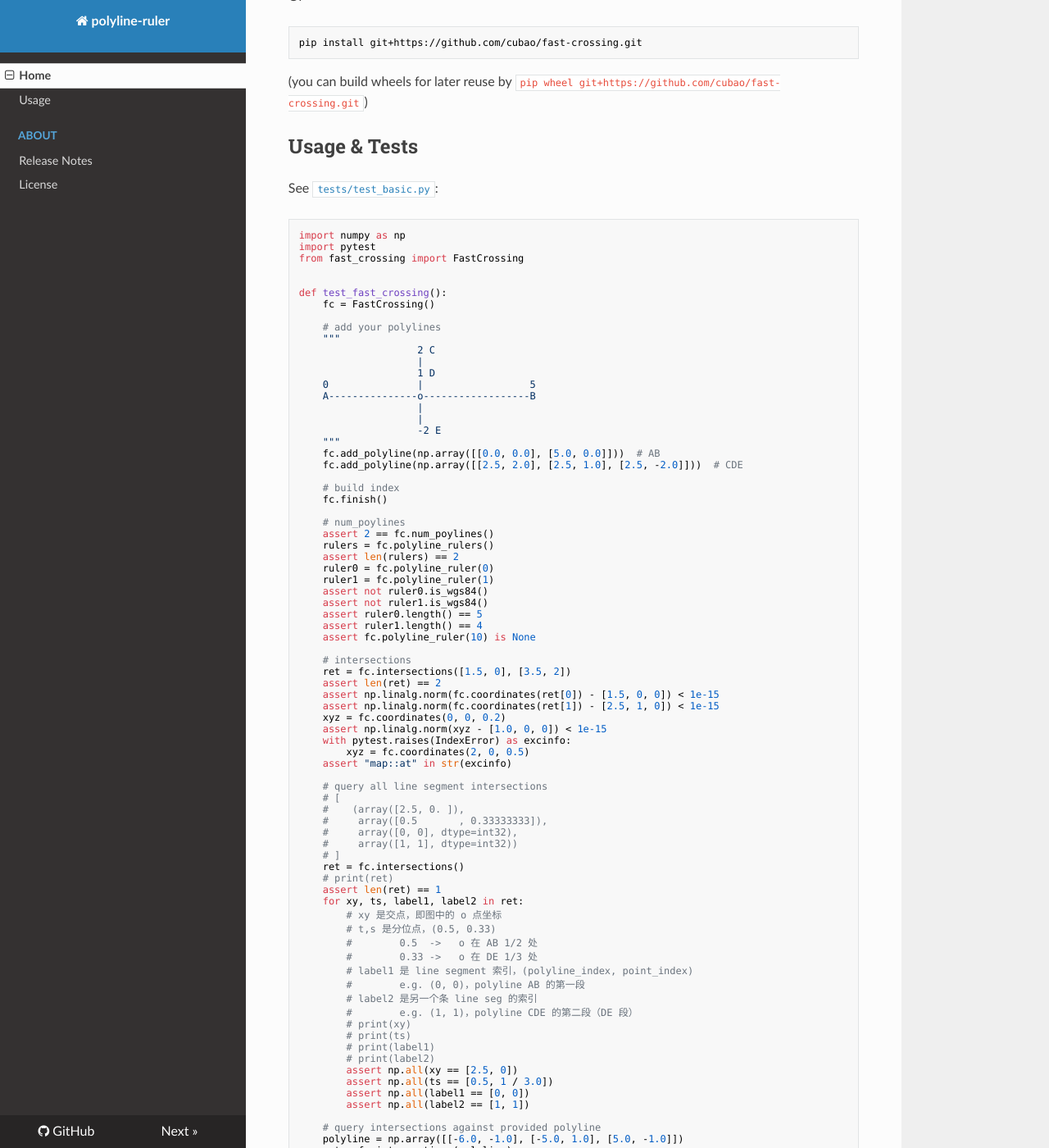
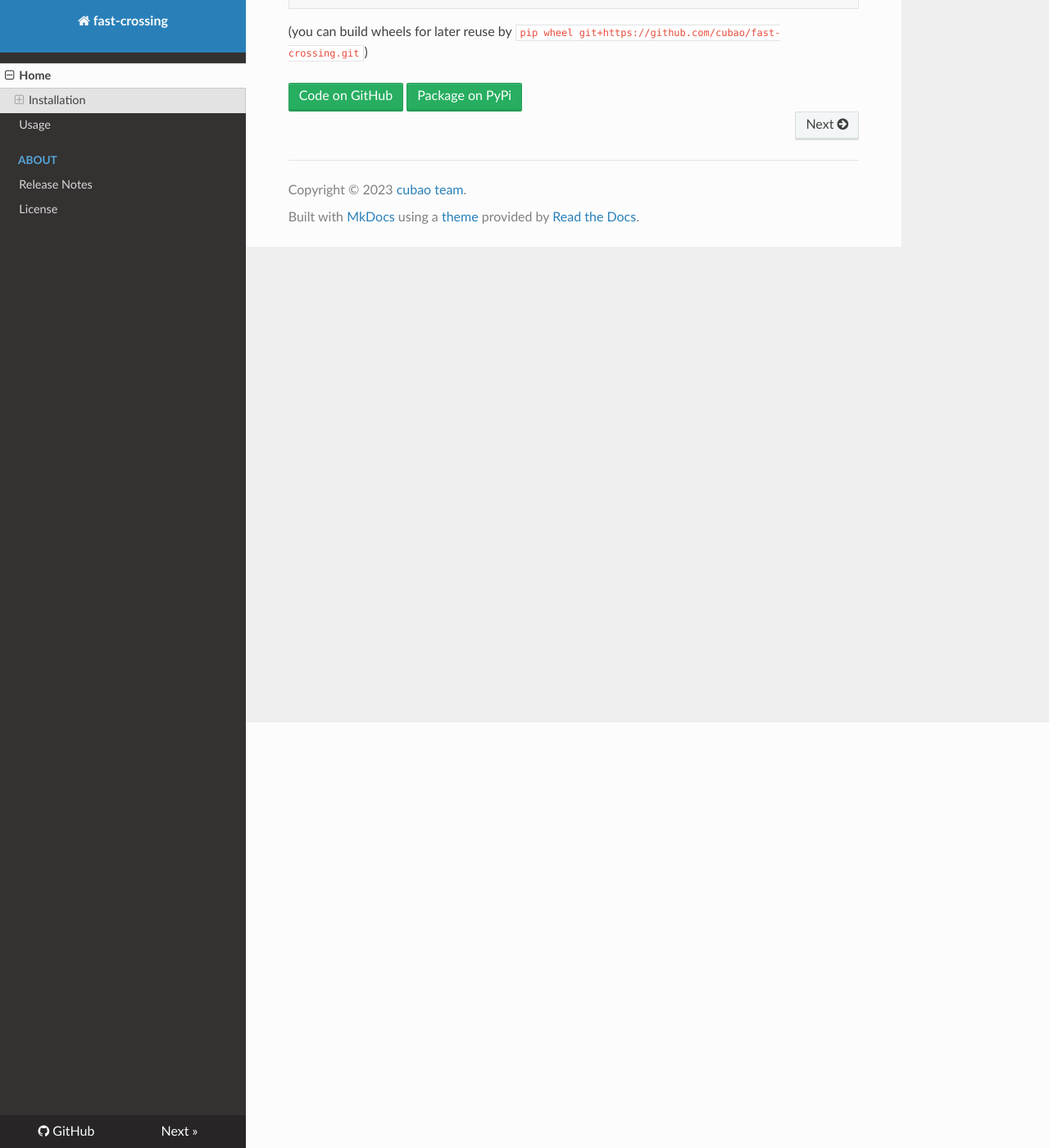
Before and after one commit to cubao/fast-crossing, an MkDocs documentation site: the page built from docs/index.md, in a window 1280 px wide and 1400 px high, scrolled down 519 px. Shown: the whole window at 82% size. Built offline with MkDocs 1.6.1, drawn with Linux system fonts in a browser that asks for light colours; nearby versions of some CDN libraries; some of the changed text lies outside the part shown.

Commit message:
update docs

````diff
--- a/.pre-commit-config.yaml
+++ b/.pre-commit-config.yaml
@@ -43,7 +43,7 @@
 
 # Sort your imports in a standard form
 - repo: https://github.com/PyCQA/isort
-  rev: 5.10.1
+  rev: 5.11.5
   hooks:
   - id: isort
 
@@ -61,7 +61,7 @@
   - id: remove-tabs
     exclude: ^(docs|Makefile)
 
-- repo: https://gitlab.com/pycqa/flake8
+- repo: https://github.com/PyCQA/flake8
   rev: 3.9.2
   hooks:
   - id: flake8
--- a/README.md
+++ b/README.md
@@ -1,11 +1,13 @@
 # fast crossing
+
+<!--intro-start-->
 
 ## Installation
 
 ### via pip
 
-```
-pip install fast-crossing
+```bash
+pip install -U fast-crossing
 ```
 
 ### from source
@@ -17,11 +19,13 @@
 
 Or
 
-```
+```bash
 pip install git+https://github.com/cubao/fast-crossing.git
 ```
 
 (you can build wheels for later reuse by ` pip wheel git+https://github.com/cubao/fast-crossing.git`)
+
+<!--intro-end-->
 
 ## Usage & Tests
 
@@ -205,5 +209,4 @@
         # for idx, row in enumerate(ret):
         #     print(idx, row)
         assert len(ret) == 4
-
 ```
--- a/docs/index.md
+++ b/docs/index.md
@@ -1,4 +1,4 @@
-# polyline-ruler
+# fast-crossing
 
 {%
    include-markdown "../README.md"
@@ -7,6 +7,6 @@
 %}
 
 <div class="text-center">
-<a href="https://github.com/cubao/polyline-ruler" class="btn btn-primary" role="button">Code on GitHub</a>
-<a href="https://pypi.org/project/polyline-ruler" class="btn btn-primary" role="button">Package on PyPi</a>
+<a href="https://github.com/cubao/fast-crossing" class="btn btn-primary" role="button">Code on GitHub</a>
+<a href="https://pypi.org/project/fast-crossing" class="btn btn-primary" role="button">Package on PyPi</a>
 </div>
--- a/mkdocs.yml
+++ b/mkdocs.yml
@@ -1,9 +1,9 @@
-site_name: polyline-ruler
-site_url: https://polyline-ruler.readthedocs.io
-site_description:  cubao/polyline-ruler is more than mapbox/cheap-ruler.
+site_name: fast-crossing
+site_url: https://fast-crossing.readthedocs.io
+site_description: Fast polyline (line segments) intersection (fast version of bentley-ottmann)
 site_author: district10
 
-repo_url: https://github.com/cubao/polyline-ruler
+repo_url: https://github.com/cubao/fast-crossing
 edit_uri: blob/master/docs/
 
 theme: readthedocs
````
Also changed, not shown: 1 other file.
